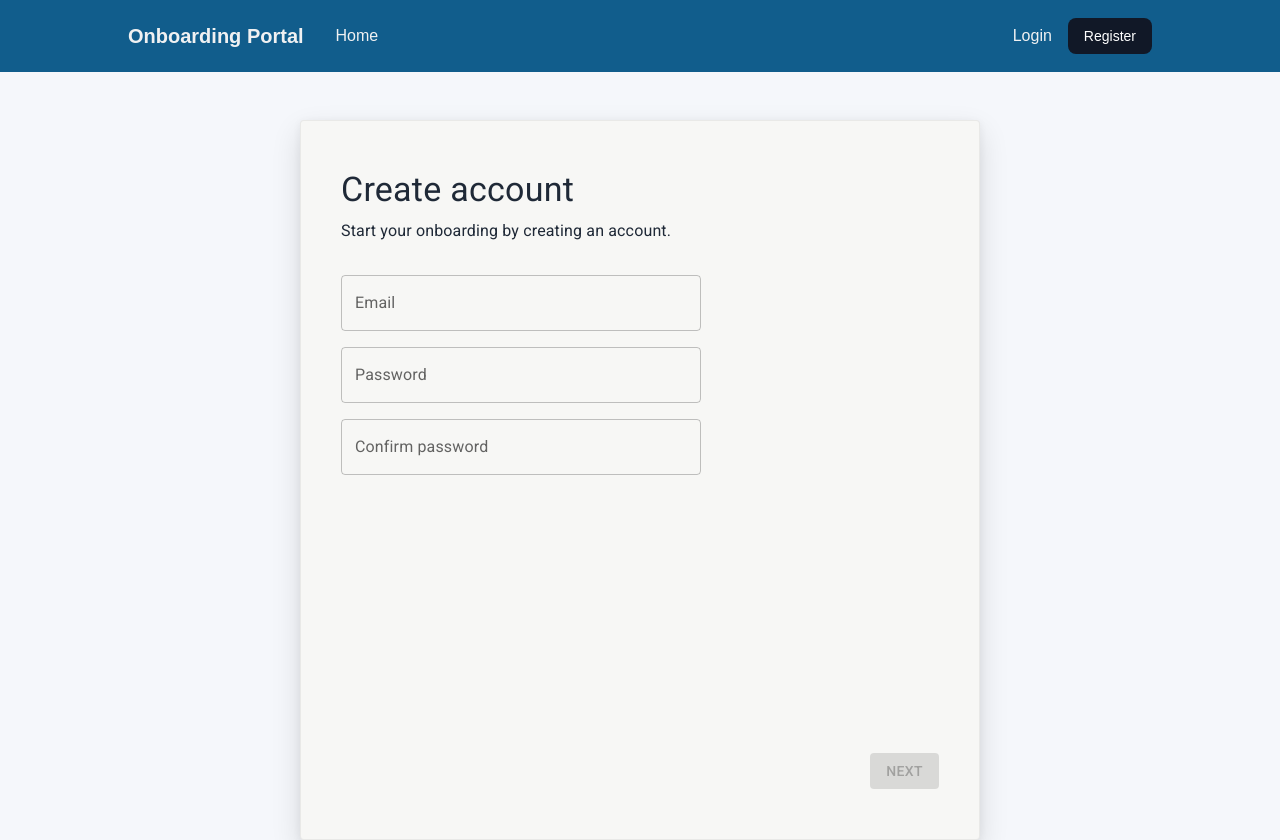
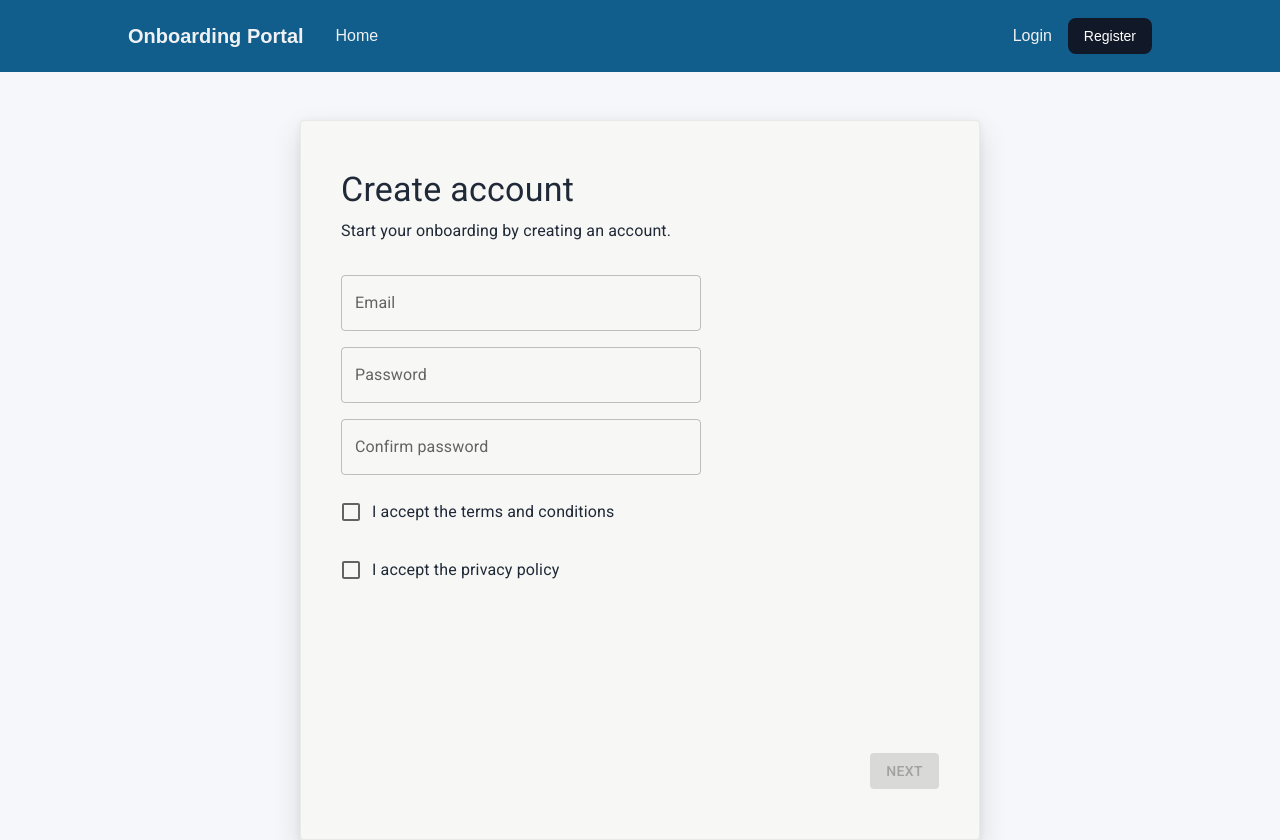
Before and after one commit to maciejlug/Onboarding-Portal, a React (Vite) app in the folder client/: page /onboarding in a window 1280 px wide. Built offline with nearby package versions, Linux system fonts and the light colour scheme.

Commit message:
feat: add required consent checkboxes to account step

```diff
--- a/client/src/onboarding/OnboardingPages/AccountStep.tsx
+++ b/client/src/onboarding/OnboardingPages/AccountStep.tsx
@@ -1,4 +1,13 @@
-import { Box, Button, Stack, TextField, Typography } from "@mui/material";
+import {
+  Box,
+  Button,
+  Checkbox,
+  FormControlLabel,
+  FormHelperText,
+  Stack,
+  TextField,
+  Typography,
+} from "@mui/material";
 import { Formik, Form } from "formik";
 import type { AccountFormData, AccountStepProps } from "../../types/onboarding";
 import { accountStepSchema } from "../validation/accountStepSchema";
@@ -31,6 +40,7 @@ export default function AccountStep({
         handleBlur,
         isValid,
         isSubmitting,
+        setFieldValue,
       }) => (
         <Form noValidate>
           <Box
@@ -85,6 +95,48 @@ export default function AccountStep({
                 }
                 fullWidth
               />
+
+              <Box>
+                <FormControlLabel
+                  control={
+                    <Checkbox
+                      name="acceptTerms"
+                      checked={values.acceptTerms}
+                      onChange={(event) =>
+                        setFieldValue("acceptTerms", event.target.checked)
+                      }
+                      onBlur={handleBlur}
+                    />
+                  }
+                  label="I accept the terms and conditions"
+                />
+                {touched.acceptTerms && errors.acceptTerms && (
+                  <FormHelperText error>{errors.acceptTerms}</FormHelperText>
+                )}
+              </Box>
+
+              <Box>
+                <FormControlLabel
+                  control={
+                    <Checkbox
+                      name="acceptPrivacyPolicy"
+                      checked={values.acceptPrivacyPolicy}
+                      onChange={(event) =>
+                        setFieldValue(
+                          "acceptPrivacyPolicy",
+                          event.target.checked,
+                        )
+                      }
+                    />
+                  }
+                  label="I accept the privacy policy"
+                />
+                {touched.acceptPrivacyPolicy && errors.acceptPrivacyPolicy && (
+                  <FormHelperText error>
+                    {errors.acceptPrivacyPolicy}
+                  </FormHelperText>
+                )}
+              </Box>
             </Stack>
 
             <Box
--- a/client/src/onboarding/hooks/useOnboardingFlow.ts
+++ b/client/src/onboarding/hooks/useOnboardingFlow.ts
@@ -24,6 +24,8 @@ export function useOnboardingFlow() {
       email: "",
       password: "",
       confirmPassword: "",
+      acceptTerms: false,
+      acceptPrivacyPolicy: false,
     },
     profile: {
       firstName: "",
--- a/client/src/onboarding/validation/accountStepSchema.ts
+++ b/client/src/onboarding/validation/accountStepSchema.ts
@@ -10,4 +10,12 @@ export const accountStepSchema = Yup.object({
   confirmPassword: Yup.string()
     .oneOf([Yup.ref("password")], "Passwords do not match.")
     .required("Confirm your password."),
+  acceptTerms: Yup.boolean().oneOf(
+    [true],
+    "You must accept the terms and conditions.",
+  ),
+  acceptPrivacyPolicy: Yup.boolean().oneOf(
+    [true],
+    "You must accept the privacy policy.",
+  ),
 });
--- a/client/src/types/onboarding.ts
+++ b/client/src/types/onboarding.ts
@@ -20,6 +20,8 @@ export type AccountFormData = {
   email: string;
   password: string;
   confirmPassword: string;
+  acceptTerms: boolean;
+  acceptPrivacyPolicy: boolean;
 };
 
 export type ProfileFormData = {
```
